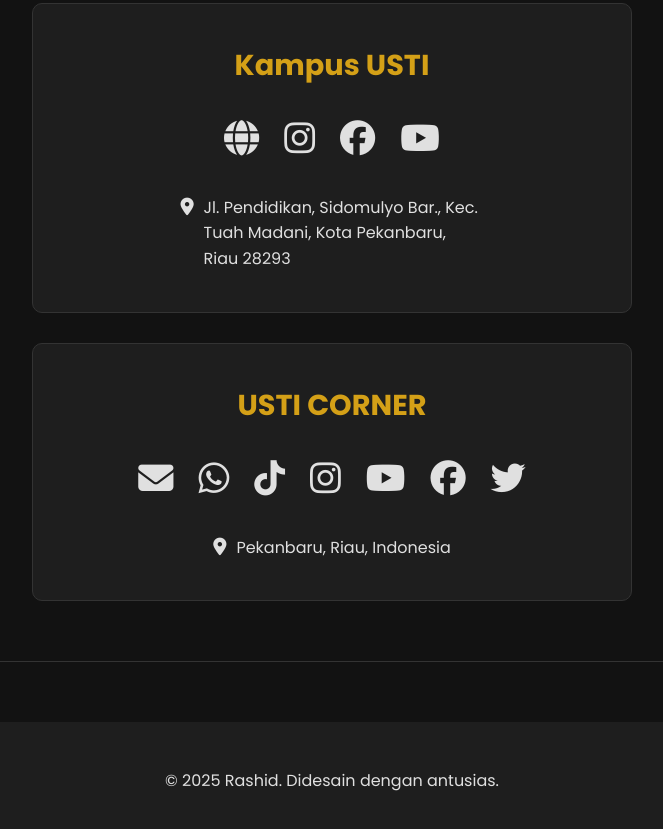
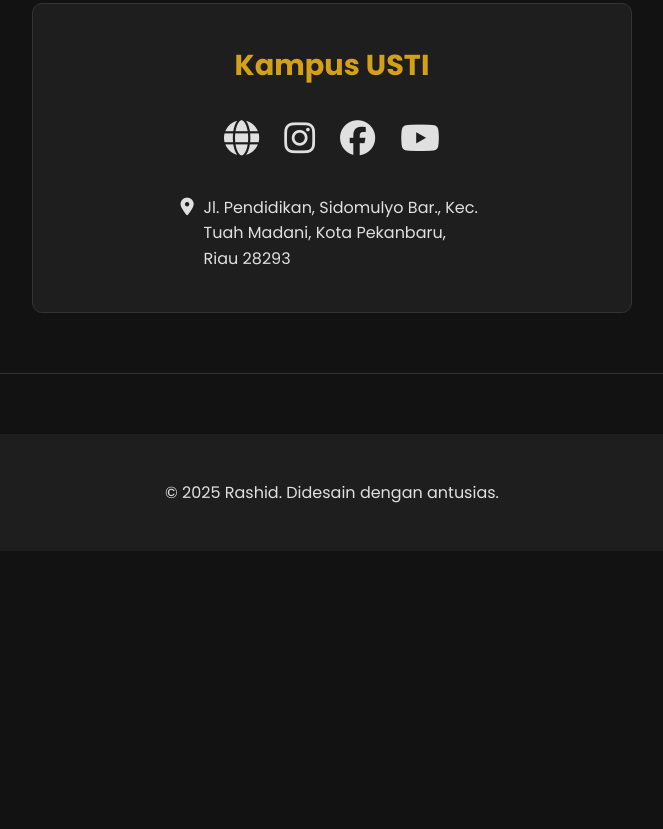
Before and after one commit to rashiiddsr/rashidweb-usti, a plain HTML site: page index.html in a window 1280 px wide. Shown: the part 5846-6675 px from the top of the page, without its empty margins (308-971 px from the left). After the commit the page ends 6397 px from the top, so only its background shows below. Drawn offline with Linux system fonts and the light colour scheme.

Commit message:
Update index.html

```diff
--- a/index.html
+++ b/index.html
@@ -246,24 +246,6 @@
                         <span>Jl. Pendidikan, Sidomulyo Bar., Kec. Tuah Madani, Kota Pekanbaru, Riau 28293</span>
                     </a>
                 </div>
-
-                <div class="kontak-kolom">
-                    <h3>USTI CORNER</h3>
-                    <div class="social-links">
-                        <a href="mailto:usticorner@gmail.com" title="Email"><i class="fas fa-envelope"></i></a>
-                        <a href="https://api.whatsapp.com/send/?phone=6285174388234&type=phone_number" target="_blank" title="WhatsApp"><i class="fab fa-whatsapp"></i></a>
-                        <a href="https://www.tiktok.com/@usticorner" target="_blank" title="TikTok"><i class="fab fa-tiktok"></i></a>
-                        <a href="https://www.instagram.com/usticorner" target="_blank" title="Instagram"><i class="fab fa-instagram"></i></a>
-                        <a href="https://www.youtube.com/@usticorner" target="_blank" title="YouTube"><i class="fab fa-youtube"></i></a>
-                                                <a href="https://www.facebook.com/usticorner" target="_blank" title="Facebook USTI"><i class="fab fa-facebook"></i></a>
-                        <a href="https://x.com/usticorner" target="_blank" title="Twitter"><i class="fab fa-twitter"></i></a>
-                    </div>
-                    <a href="https://maps.app.goo.gl/ZnA6jGeNX1qmD9zZ7" target="_blank" class="alamat-link">
-                        <i class="fas fa-map-marker-alt"></i>
-                        <span>Pekanbaru, Riau, Indonesia</span>
-                    </a>
-                </div>
-
             </div>
         </section>
     </main>
```
